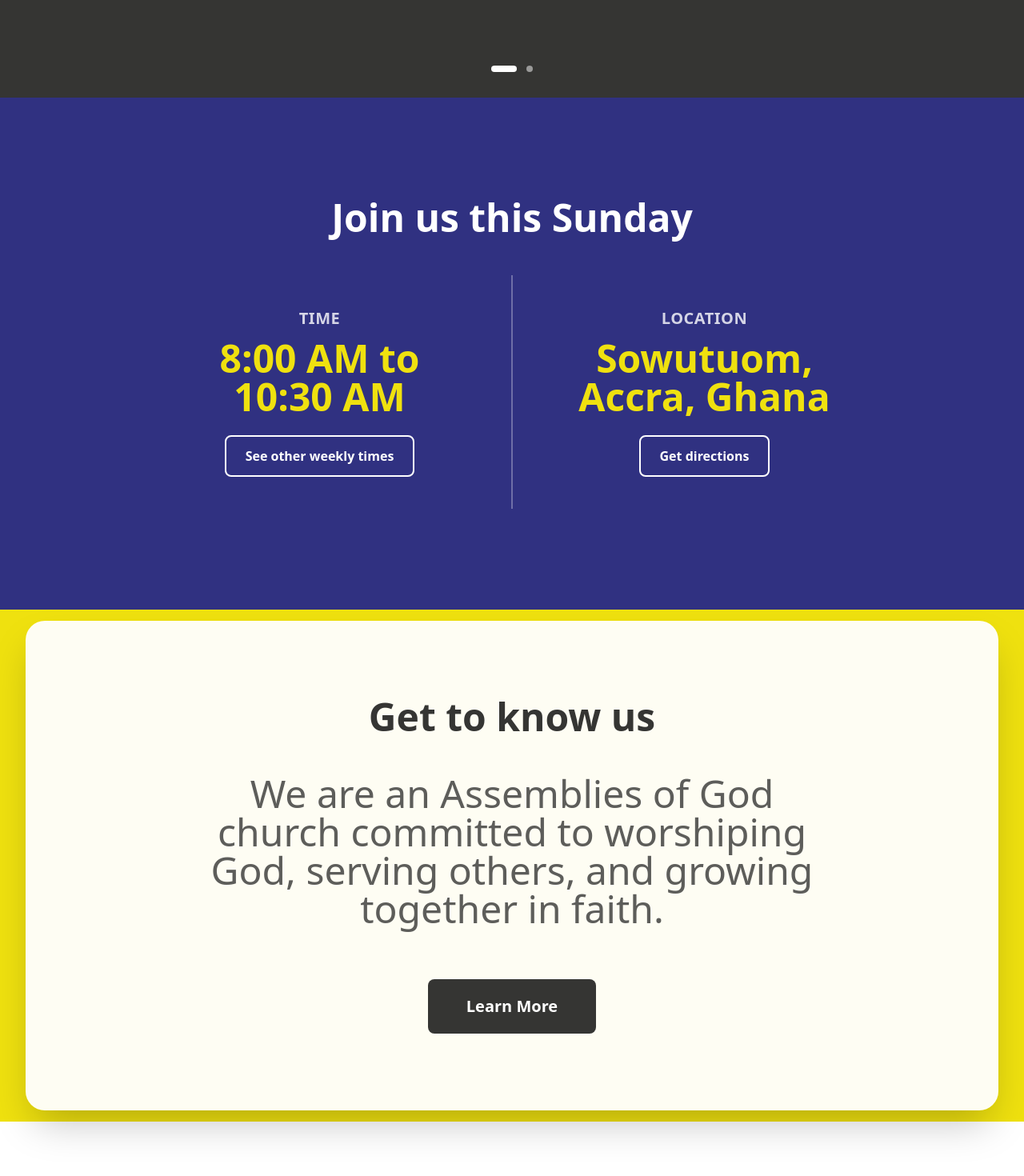
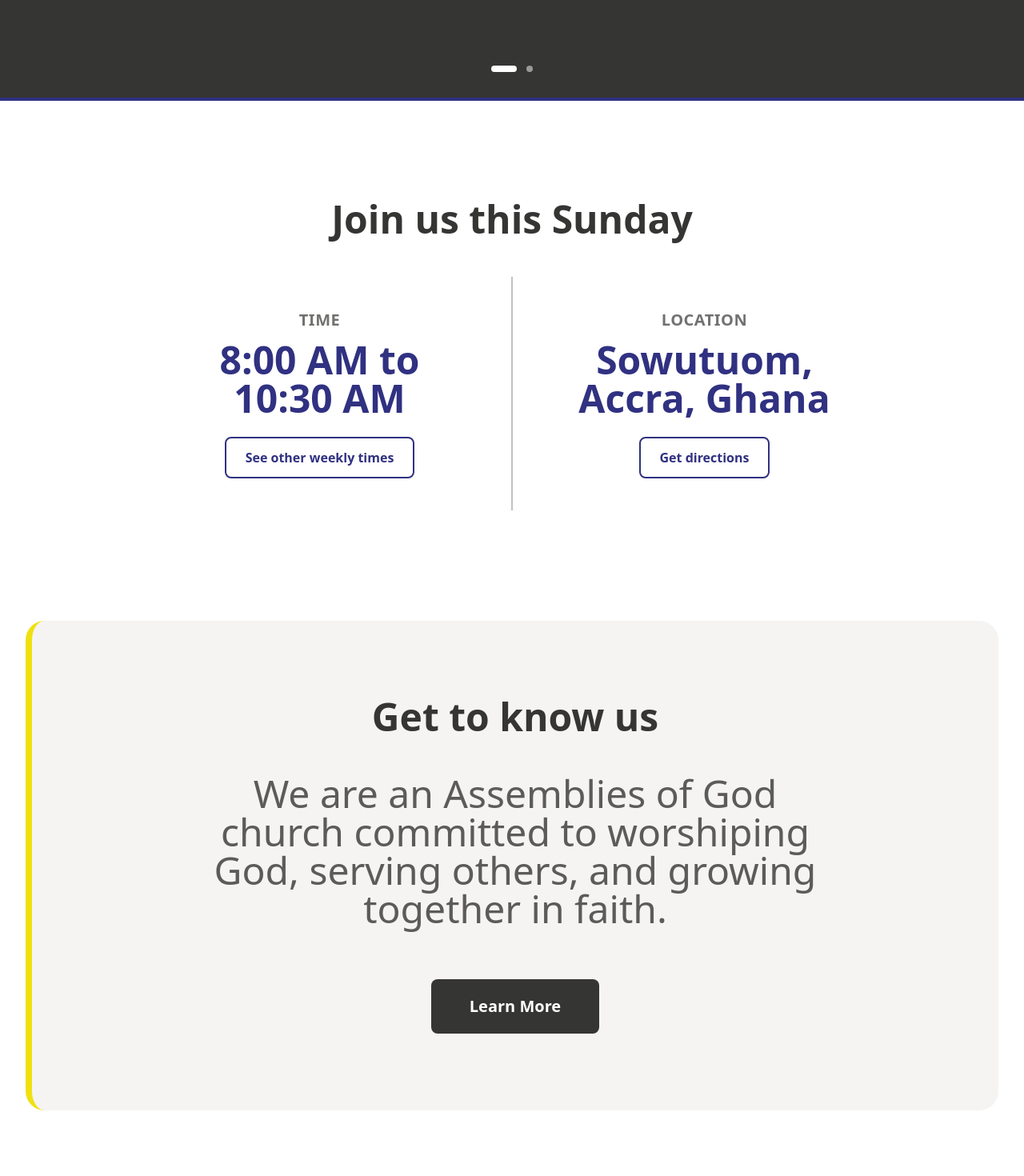
Before and after one commit to judithoseitete/mtcag, a Next.js app: page / in a window 1280 px wide. Shown: the part 680-2150 px from the top of the page at 80% size. Built offline with nearby package versions, Linux system fonts and the light colour scheme.

Commit message:
Refine color design with balanced accents: borders instead of full backgrounds

```diff
--- a/components/home/AboutSection.tsx
+++ b/components/home/AboutSection.tsx
@@ -2,9 +2,9 @@ import Button from "../ui/Button";
 
 export default function AboutSection() {
   return (
-    <section className="bg-brand-yellow min-h-[80vh] flex items-center px-4 sm:px-6 lg:px-8">
+    <section className="bg-white min-h-[80vh] flex items-center px-4 sm:px-6 lg:px-8">
       <div className="max-w-7xl mx-auto w-full">
-        <div className="bg-white/95 rounded-3xl px-8 py-16 md:px-16 md:py-20 lg:px-24 lg:py-24 shadow-2xl">
+        <div className="bg-brand-neutral rounded-3xl px-8 py-16 md:px-16 md:py-20 lg:px-24 lg:py-24 border-l-8 border-brand-yellow">
           <div className="max-w-3xl mx-auto text-center">
             <h2 className="text-3xl md:text-4xl lg:text-5xl font-bold text-brand-gray mb-8 md:mb-12">
               Get to know us
--- a/components/home/DepartmentsSection.tsx
+++ b/components/home/DepartmentsSection.tsx
@@ -7,8 +7,15 @@ export default function DepartmentsSection() {
     id: dept.id,
   }));
 
-  // Assign colors to departments
-  const colors = ["bg-brand-red", "bg-brand-blue", "bg-brand-yellow", "bg-brand-red", "bg-brand-blue", "bg-brand-yellow"];
+  // Assign accent colors to departments
+  const accentColors = [
+    "border-l-brand-red",
+    "border-l-brand-blue",
+    "border-l-brand-yellow",
+    "border-l-brand-red",
+    "border-l-brand-blue",
+    "border-l-brand-yellow"
+  ];
 
   return (
     <section className="bg-white min-h-[80vh] flex items-center py-8 md:py-20 px-4 sm:px-6 lg:px-8">
@@ -25,9 +32,9 @@ export default function DepartmentsSection() {
                 <Link
                   key={department.name}
                   href="/departments"
-                  className={`${colors[index]} rounded-lg p-10 md:p-12 min-h-[200px] md:min-h-[240px] text-center hover:shadow-xl hover:scale-105 transition-all duration-300 flex flex-col items-center justify-center`}
+                  className={`bg-white border-l-8 ${accentColors[index]} rounded-lg p-10 md:p-12 min-h-[200px] md:min-h-[240px] hover:shadow-xl hover:scale-105 transition-all duration-300 flex flex-col items-center justify-center`}
                 >
-                  <h3 className="text-2xl md:text-3xl font-bold text-white">
+                  <h3 className="text-2xl md:text-3xl font-bold text-brand-gray">
                     {department.name}
                   </h3>
                 </Link>
@@ -40,9 +47,9 @@ export default function DepartmentsSection() {
                 <Link
                   key={department.name}
                   href="/departments"
-                  className={`${colors[index + 2]} rounded-lg p-10 md:p-12 min-h-[200px] md:min-h-[240px] text-center hover:shadow-xl hover:scale-105 transition-all duration-300 flex flex-col items-center justify-center`}
+                  className={`bg-white border-l-8 ${accentColors[index + 2]} rounded-lg p-10 md:p-12 min-h-[200px] md:min-h-[240px] hover:shadow-xl hover:scale-105 transition-all duration-300 flex flex-col items-center justify-center`}
                 >
-                  <h3 className="text-2xl md:text-3xl font-bold text-white">
+                  <h3 className="text-2xl md:text-3xl font-bold text-brand-gray">
                     {department.name}
                   </h3>
                 </Link>
@@ -55,9 +62,9 @@ export default function DepartmentsSection() {
                 <Link
                   key={department.name}
                   href="/departments"
-                  className={`${colors[index + 5]} rounded-lg p-10 md:p-12 min-h-[200px] md:min-h-[240px] text-center hover:shadow-xl hover:scale-105 transition-all duration-300 flex flex-col items-center justify-center`}
+                  className={`bg-white border-l-8 ${accentColors[index + 5]} rounded-lg p-10 md:p-12 min-h-[200px] md:min-h-[240px] hover:shadow-xl hover:scale-105 transition-all duration-300 flex flex-col items-center justify-center`}
                 >
-                  <h3 className="text-2xl md:text-3xl font-bold text-white">
+                  <h3 className="text-2xl md:text-3xl font-bold text-brand-gray">
                     {department.name}
                   </h3>
                 </Link>
--- a/components/home/ServiceCard.tsx
+++ b/components/home/ServiceCard.tsx
@@ -20,16 +20,16 @@ export default function ServiceCard({
       } md:py-10 md:px-12 text-center ${showDivider ? "relative" : ""}`}
     >
       {showDivider && dividerPosition === "bottom" && (
-        <div className="absolute -bottom-6 left-1/2 -translate-x-1/2 w-32 h-0.5 bg-white/30 md:hidden"></div>
+        <div className="absolute -bottom-6 left-1/2 -translate-x-1/2 w-32 h-0.5 bg-brand-gray/30 md:hidden"></div>
       )}
-      <h3 className="text-lg md:text-xl font-semibold text-white/80 mb-3 uppercase tracking-wide">
+      <h3 className="text-lg md:text-xl font-semibold text-brand-gray/70 mb-3 uppercase tracking-wide">
         {title}
       </h3>
       <p
-        className="text-3xl md:text-4xl lg:text-5xl font-bold text-brand-yellow mb-6"
+        className="text-3xl md:text-4xl lg:text-5xl font-bold text-brand-blue mb-6"
         dangerouslySetInnerHTML={{ __html: mainText }}
       />
-      <button className="px-6 py-3 border-2 border-white text-white font-semibold rounded-lg hover:bg-white hover:text-brand-blue transition-colors">
+      <button className="px-6 py-3 border-2 border-brand-blue text-brand-blue font-semibold rounded-lg hover:bg-brand-blue hover:text-white transition-colors">
         {buttonText}
       </button>
     </div>
--- a/components/home/ServiceSection.tsx
+++ b/components/home/ServiceSection.tsx
@@ -2,12 +2,12 @@ import ServiceCard from "./ServiceCard";
 
 export default function ServiceSection() {
   return (
-    <section className="bg-brand-blue min-h-[80vh] flex items-center">
+    <section className="bg-white min-h-[80vh] flex items-center border-t-4 border-brand-blue">
       <div className="max-w-5xl mx-auto px-4 sm:px-6 lg:px-8">
-        <h2 className="text-3xl md:text-4xl lg:text-5xl font-bold text-white text-center mb-8 md:mb-12">
+        <h2 className="text-3xl md:text-4xl lg:text-5xl font-bold text-brand-gray text-center mb-8 md:mb-12">
           Join us this Sunday
         </h2>
-        <div className="flex flex-col md:flex-row md:divide-x-2 divide-white/30">
+        <div className="flex flex-col md:flex-row md:divide-x-2 divide-brand-gray/30">
           <ServiceCard
             title="Time"
             mainText="8:00 AM to<br />10:30 AM"
```
